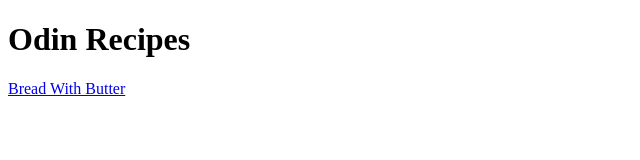
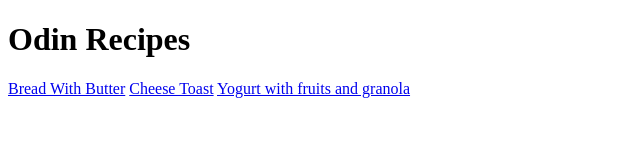
Before and after one commit to brenohellyto/odin-recipes, a plain HTML site: page index.html in a window 1280 px wide. Shown: the whole page, without its empty margins (0-640 px from the left). Drawn offline with Linux system fonts and the light colour scheme.

Commit message:
Add the restant pages for the website

```diff
--- a/index.html
+++ b/index.html
@@ -6,7 +6,9 @@
     </head>
     <body>
         <h1>Odin Recipes</h1>
-        <a href="./recipes/bread-with-butter.html"> Bread With Butter</a>
+        <a href="./recipes/bread-with-butter.html">Bread With Butter</a>
+        <a href="./recipes/chesse-toast.html">Cheese Toast</a>
+        <a href="./recipes/yogurt-with-fruits-and-granola.html">Yogurt with fruits and granola</a>
     </body>
 
 </html>
```
